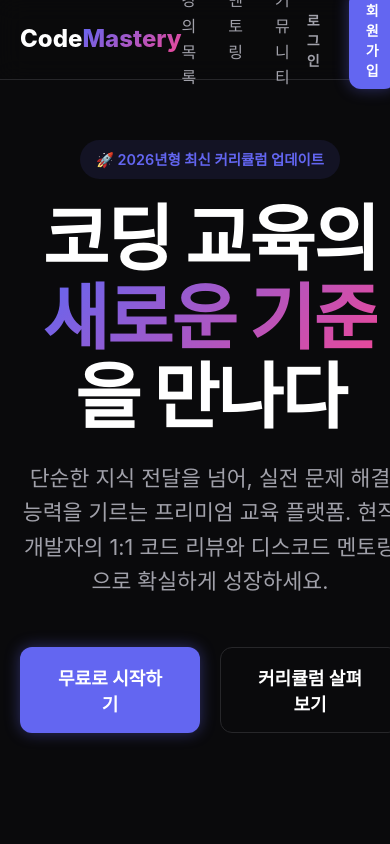
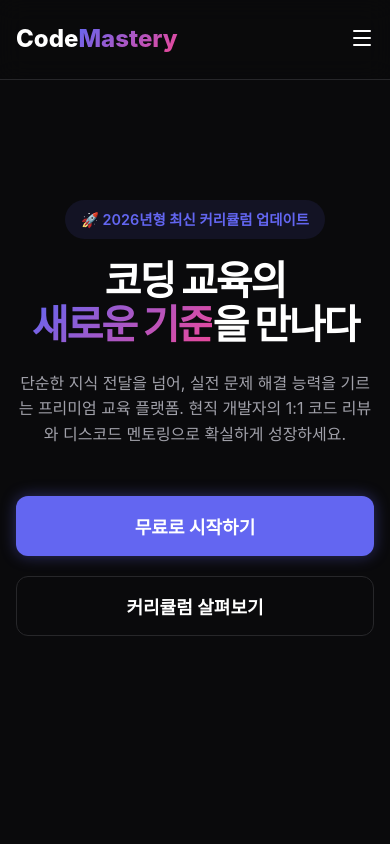
Before and after one commit to AngryPapaHerny/CodeMastery, a Next.js app: page / in a window 390 px wide. Shown: the top 844 px of the page. Built offline with nearby package versions, Linux system fonts and the light colour scheme; no server answers.

Commit message:
mobile screen optimization

```diff
--- a/src/app/community/new/page.tsx
+++ b/src/app/community/new/page.tsx
@@ -146,7 +146,7 @@ function NewPostForm() {
     return (
         <Card style={{ padding: '40px' }}>
             <form onSubmit={handleSubmit} style={{ display: 'flex', flexDirection: 'column', gap: '24px' }}>
-                <div style={{ display: 'grid', gridTemplateColumns: '150px 1fr', gap: '16px' }}>
+                <div className="form-grid">
                     <div>
                         <label style={{ fontSize: '0.9rem', fontWeight: 600, color: 'var(--text-secondary)', marginBottom: '8px', display: 'block' }}>
                             카테고리
--- a/src/app/globals.css
+++ b/src/app/globals.css
@@ -63,6 +63,7 @@ button {
 
 .text-gradient {
   background: linear-gradient(135deg, var(--primary), var(--secondary));
+  background-clip: text;
   -webkit-background-clip: text;
   -webkit-text-fill-color: transparent;
 }
@@ -76,3 +77,129 @@ button {
   border-color: var(--primary);
   box-shadow: 0 10px 30px -10px rgba(0, 0, 0, 0.5);
 }
+
+/* Responsive Utilities */
+@media (max-width: 768px) {
+
+  .hidden-mobile,
+  .desktop-only {
+    display: none !important;
+  }
+
+  .container {
+    padding: 0 16px;
+  }
+}
+
+@media (min-width: 769px) {
+  .mobile-only {
+    display: none !important;
+  }
+}
+
+/* Form Layout */
+.form-grid {
+  display: grid;
+  grid-template-columns: 150px 1fr;
+  gap: 16px;
+}
+
+@media (max-width: 768px) {
+  .form-grid {
+    grid-template-columns: 1fr;
+  }
+}
+
+/* Hero Section */
+.hero-section {
+  min-height: 80vh;
+  display: flex;
+  flex-direction: column;
+  justify-content: center;
+  align-items: center;
+  text-align: center;
+  padding: 60px 0;
+}
+
+.hero-title {
+  font-size: 4.5rem;
+  font-weight: 800;
+  margin-bottom: 24px;
+  line-height: 1.1;
+  letter-spacing: -2px;
+}
+
+.hero-text {
+  font-size: 1.35rem;
+  color: var(--text-secondary);
+  margin-bottom: 48px;
+  max-width: 700px;
+  line-height: 1.6;
+}
+
+.hero-buttons {
+  display: flex;
+  gap: 20px;
+}
+
+@media (max-width: 768px) {
+  .hero-title {
+    font-size: 2.5rem;
+  }
+
+  .hero-text {
+    font-size: 1rem;
+  }
+
+  .hero-buttons {
+    flex-direction: column;
+    width: 100%;
+  }
+
+  .hero-buttons a,
+  .hero-buttons button {
+    width: 100%;
+  }
+}
+
+/* Dashboard Layout */
+.dashboard-container {
+  display: flex;
+  min-height: calc(100vh - 80px);
+}
+
+.dashboard-sidebar {
+  width: 260px;
+  position: fixed;
+  top: 80px;
+  bottom: 0;
+  left: 0;
+  overflow-y: auto;
+  border-right: 1px solid var(--border);
+  background: var(--background);
+  z-index: 50;
+  transition: transform 0.3s ease;
+}
+
+.dashboard-main {
+  flex: 1;
+  margin-left: 260px;
+  padding: 40px;
+  background-color: var(--background);
+  width: 100%;
+}
+
+@media (max-width: 1024px) {
+  .dashboard-sidebar {
+    transform: translateX(-100%);
+  }
+
+  .dashboard-sidebar.open {
+    transform: translateX(0);
+  }
+
+  .dashboard-main {
+    margin-left: 0;
+    padding: 20px;
+  }
+}
--- a/src/app/page.tsx
+++ b/src/app/page.tsx
@@ -6,15 +6,7 @@ export default function Home() {
     return (
         <div className="container">
             {/* Hero Section */}
-            <section style={{
-                minHeight: '80vh',
-                display: 'flex',
-                flexDirection: 'column',
-                justifyContent: 'center',
-                alignItems: 'center',
-                textAlign: 'center',
-                padding: '60px 0'
-            }}>
+            <section className="hero-section">
                 <div style={{
                     marginBottom: '20px',
                     padding: '8px 16px',
@@ -26,27 +18,15 @@ export default function Home() {
                 }}>
                     🚀 2026년형 최신 커리큘럼 업데이트
                 </div>
-                <h1 style={{
-                    fontSize: '4.5rem',
-                    fontWeight: '800',
-                    marginBottom: '24px',
-                    lineHeight: '1.1',
-                    letterSpacing: '-2px'
-                }}>
+                <h1 className="hero-title">
                     코딩 교육의 <br />
                     <span className="text-gradient">새로운 기준</span>을 만나다
                 </h1>
-                <p style={{
-                    fontSize: '1.35rem',
-                    color: 'var(--text-secondary)',
-                    marginBottom: '48px',
-                    maxWidth: '700px',
-                    lineHeight: '1.6'
-                }}>
+                <p className="hero-text">
                     단순한 지식 전달을 넘어, 실전 문제 해결 능력을 기르는 프리미엄 교육 플랫폼.
                     현직 개발자의 1:1 코드 리뷰와 디스코드 멘토링으로 확실하게 성장하세요.
                 </p>
-                <div style={{ display: 'flex', gap: '20px' }}>
+                <div className="hero-buttons">
                     <Link href="/courses">
                         <Button size="lg" style={{ minWidth: '180px' }}>무료로 시작하기</Button>
                     </Link>
--- a/src/components/layout/Header.tsx
+++ b/src/components/layout/Header.tsx
@@ -6,9 +6,11 @@ import { Button } from '@/components/ui/Button';
 import { createClient } from '@/lib/supabase';
 import { useRouter } from 'next/navigation';
 import NotificationBell from '@/components/common/NotificationBell';
+import { Menu, X } from 'lucide-react';
 
 export function Header() {
   const [user, setUser] = useState<any>(null);
+  const [isMenuOpen, setIsMenuOpen] = useState(false);
   const router = useRouter();
   const supabase = createClient();
 
@@ -34,11 +36,15 @@ export function Header() {
   const handleLogout = async () => {
     await supabase.auth.signOut();
     setUser(null);
-    router.refresh(); // Refresh server components if any
-    router.push('/'); // Go to home
+    setIsMenuOpen(false);
+    router.refresh();
+    router.push('/');
   };
 
+  const closeMenu = () => setIsMenuOpen(false);
+
   return (
+    <>
       <header style={{
         position: 'fixed',
         top: 0,
@@ -53,20 +59,21 @@ export function Header() {
         alignItems: 'center'
       }}>
         <div className="container" style={{ display: 'flex', alignItems: 'center', justifyContent: 'space-between', width: '100%' }}>
-        <Link href="/" style={{ fontSize: '1.5rem', fontWeight: 800 }}>
+          <Link href="/" style={{ fontSize: '1.5rem', fontWeight: 800 }} onClick={closeMenu}>
             Code<span className="text-gradient">Mastery</span>
           </Link>
 
-        <nav style={{ display: 'flex', gap: '32px' }}>
+          {/* Desktop Navigation */}
+          <nav className="desktop-only" style={{ display: 'flex', gap: '32px' }}>
             <Link href="/courses" style={{ color: 'var(--text-secondary)' }}>강의 목록</Link>
             <Link href="/mentoring" style={{ color: 'var(--text-secondary)' }}>멘토링</Link>
             <Link href="/community" style={{ color: 'var(--text-secondary)' }}>커뮤니티</Link>
           </nav>
 
-        <div style={{ display: 'flex', gap: '12px', alignItems: 'center' }}>
+          {/* Desktop Auth */}
+          <div className="desktop-only" style={{ display: 'flex', gap: '12px', alignItems: 'center' }}>
             {user ? (
               <>
-              {/* Optional: Show user greeting or Avatar */}
                 <NotificationBell />
                 <span style={{ fontSize: '0.9rem', color: 'var(--text-secondary)', marginRight: '8px' }}>
                   {user.email?.split('@')[0]}님
@@ -89,7 +96,65 @@ export function Header() {
               </>
             )}
           </div>
+
+          {/* Mobile Toggle */}
+          <button className="mobile-only" onClick={() => setIsMenuOpen(true)} style={{ color: 'white' }}>
+            <Menu size={24} />
+          </button>
         </div>
       </header>
+
+      {/* Mobile Menu Overlay */}
+      {isMenuOpen && (
+        <div style={{
+          position: 'fixed',
+          inset: 0,
+          backgroundColor: 'var(--background)',
+          zIndex: 200,
+          padding: '20px',
+          display: 'flex',
+          flexDirection: 'column'
+        }}>
+          <div style={{ display: 'flex', justifyContent: 'space-between', alignItems: 'center', marginBottom: '40px' }}>
+            <Link href="/" style={{ fontSize: '1.5rem', fontWeight: 800 }} onClick={closeMenu}>
+              Code<span className="text-gradient">Mastery</span>
+            </Link>
+            <button onClick={closeMenu} style={{ color: 'white' }}>
+              <X size={24} />
+            </button>
+          </div>
+
+          <nav style={{ display: 'flex', flexDirection: 'column', gap: '24px', fontSize: '1.2rem', fontWeight: 600 }}>
+            <Link href="/courses" onClick={closeMenu}>강의 목록</Link>
+            <Link href="/mentoring" onClick={closeMenu}>멘토링</Link>
+            <Link href="/community" onClick={closeMenu}>커뮤니티</Link>
+          </nav>
+
+          <div style={{ marginTop: 'auto', display: 'flex', flexDirection: 'column', gap: '16px' }}>
+            {user ? (
+              <>
+                <div style={{ display: 'flex', alignItems: 'center', justifyContent: 'space-between', color: 'var(--text-secondary)' }}>
+                  <span>{user.email?.split('@')[0]}님</span>
+                  <NotificationBell />
+                </div>
+                <Link href="/dashboard" onClick={closeMenu}>
+                  <Button fullWidth variant="primary">대시보드</Button>
+                </Link>
+                <Button fullWidth variant="secondary" onClick={handleLogout}>로그아웃</Button>
+              </>
+            ) : (
+              <>
+                <Link href="/auth/login" onClick={closeMenu}>
+                  <Button fullWidth variant="outline">로그인</Button>
+                </Link>
+                <Link href="/auth/register" onClick={closeMenu}>
+                  <Button fullWidth>회원가입</Button>
+                </Link>
+              </>
+            )}
+          </div>
+        </div>
+      )}
+    </>
   );
 }
```
Also changed, not shown: src/app/dashboard/layout.tsx (+53 -8 lines), src/components/layout/Sidebar.tsx (+2 -6 lines). Lines whose indentation alone changed are shown as unchanged.
